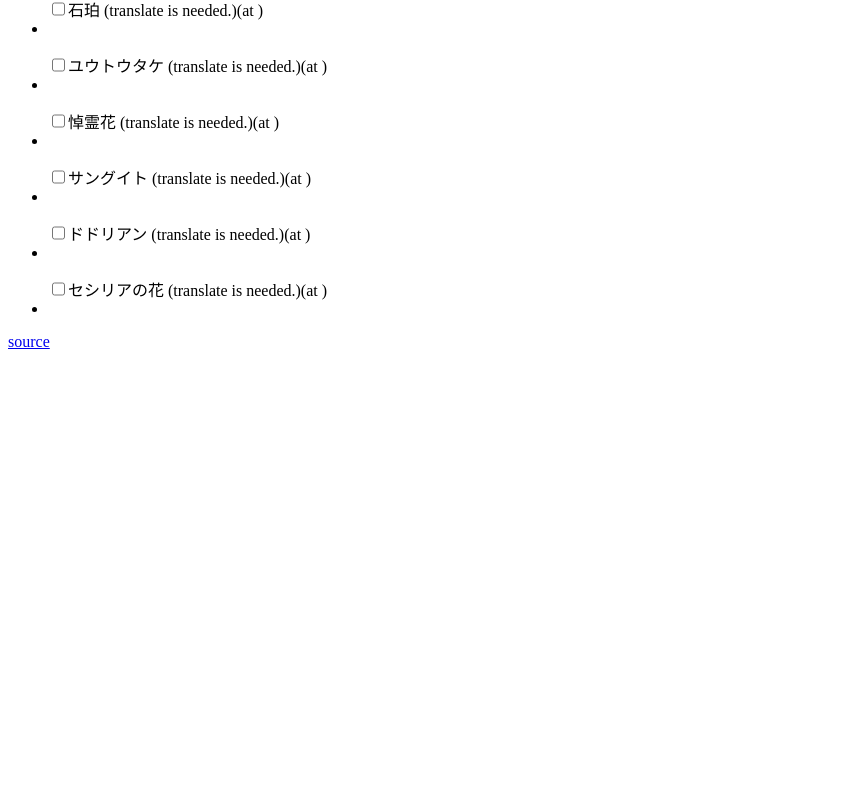
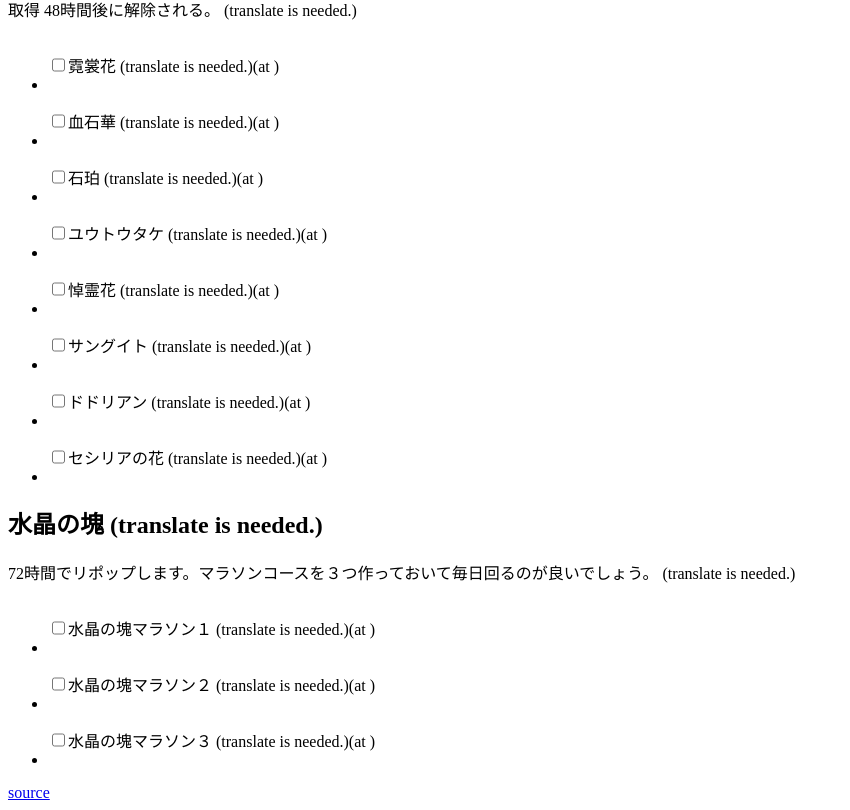
Before and after one commit to sadnessOjisan/genshin-todo-list, a Next.js app: page /en in a window 1280 px wide. Shown: the part 886-1696 px from the top of the page, without its empty margins (0-850 px from the left). Before the commit the page ends 1245 px from the top, so only its background shows below. Built offline with nearby package versions, Linux system fonts and the light colour scheme.

Commit message:
chore: add crystal chunks

```diff
--- a/src/client/todos.tsx
+++ b/src/client/todos.tsx
@@ -79,7 +79,6 @@ export const Todos: FC<Props> = ({ lang }) => {
   const handleChangeCheckbox = (e: ChangeEvent<HTMLInputElement>) => {
     const myStorage = new LocalStorabeWrapper(window.localStorage);
     const checked = e.target.checked;
-    console.log("checked", checked);
     const value = e.target.value;
     if (!isTodo(value)) {
       throw new Error("input value is not valid.");
@@ -107,12 +106,20 @@ export const Todos: FC<Props> = ({ lang }) => {
     return getTodoByCategoryKey("local_specialties", state, lang);
   }, [lang, state]);
 
+  const cristalChunks = useMemo(() => {
+    return getTodoByCategoryKey("CRYSTAL_CHUNK", state, lang);
+  }, [lang, state]);
+
   return (
     <div>
       <EachCategoryTodos todos={daily} handleOnChange={handleChangeCheckbox} />
       <EachCategoryTodos todos={weekly} handleOnChange={handleChangeCheckbox} />
       <EachCategoryTodos
         todos={specialities}
+        handleOnChange={handleChangeCheckbox}
+      />
+      <EachCategoryTodos
+        todos={cristalChunks}
         handleOnChange={handleChangeCheckbox}
       />
     </div>
--- a/src/data/i18n.ts
+++ b/src/data/i18n.ts
@@ -1,5 +1,5 @@
 import type { Lang } from "../type/lang";
-import { type TODO_KEY } from "./todo-data";
+import { CATEGORY_KEY, type TODO_KEY } from "./todo-data";
 
 export type VocabularyKey =
   | "PAGE_TITLE"
@@ -15,6 +15,11 @@ export type VocabularyKey =
   | `${Extract<TODO_KEY, "WEEKLY_BOSS_1">}_NAME`
   | `${Extract<TODO_KEY, "WEEKLY_BOSS_2">}_NAME`
   | `${Extract<TODO_KEY, "WEEKLY_BOSS_3">}_NAME`
+  | `${Extract<CATEGORY_KEY, "CRYSTAL_CHUNK">}_CATEGORY_NAME`
+  | `${Extract<CATEGORY_KEY, "CRYSTAL_CHUNK">}_CATEGORY_DESCRIPTION`
+  | "ARTIFACT_MARATHON_1"
+  | "ARTIFACT_MARATHON_2"
+  | "ARTIFACT_MARATHON_3"
   | "LOCAL_SPECIALITIES_CATEGORY_NAME"
   | "LOCAL_SPECIALITIES_CATEGORY_DESCRIPTION"
   | "SILK_FLOWER"
@@ -24,7 +29,10 @@ export type VocabularyKey =
   | "MOURNING_FLOWER"
   | "TRISHIRAITE"
   | "CALLA_LILY"
-  | "CECILIA";
+  | "CECILIA"
+  | "CRYSTAL_CHUNK_1"
+  | "CRYSTAL_CHUNK_2"
+  | "CRYSTAL_CHUNK_3";
 
 type Vocabulary = { [x in VocabularyKey]: string };
 
@@ -45,6 +53,9 @@ export const jaVocaburary: Required<Vocabulary> = {
     "TODO完了時点の次の月曜日の AM5:00 に解除される。",
   LOCAL_SPECIALITIES_CATEGORY_NAME: "特産品",
   LOCAL_SPECIALITIES_CATEGORY_DESCRIPTION: "取得 48時間後に解除される。",
+  CRYSTAL_CHUNK_CATEGORY_NAME: "水晶の塊",
+  CRYSTAL_CHUNK_CATEGORY_DESCRIPTION:
+    "72時間でリポップします。マラソンコースを３つ作っておいて毎日回るのが良いでしょう。",
   DAILY_MISSION_1_NAME: "デイリーミッション１",
   DAILY_MISSION_2_NAME: "デイリーミッション２",
   DAILY_MISSION_3_NAME: "デイリーミッション３",
@@ -52,6 +63,9 @@ export const jaVocaburary: Required<Vocabulary> = {
   WEEKLY_BOSS_1_NAME: "週時ボス(1)",
   WEEKLY_BOSS_2_NAME: "週時ボス(2)",
   WEEKLY_BOSS_3_NAME: "週時ボス(3)",
+  ARTIFACT_MARATHON_1: "聖遺物マラソン１",
+  ARTIFACT_MARATHON_2: "聖遺物マラソン２",
+  ARTIFACT_MARATHON_3: "聖遺物マラソン３",
   SILK_FLOWER: "霓裳花",
   COR_LAPIS: "石珀",
   DENDROBIUM: "血石華",
@@ -60,6 +74,9 @@ export const jaVocaburary: Required<Vocabulary> = {
   TRISHIRAITE: "サングイト",
   CALLA_LILY: "ドドリアン",
   CECILIA: "セシリアの花",
+  CRYSTAL_CHUNK_1: "水晶の塊マラソン１",
+  CRYSTAL_CHUNK_2: "水晶の塊マラソン２",
+  CRYSTAL_CHUNK_3: "水晶の塊マラソン３",
 };
 
 export const enVocaburary: VocabularyByLang["en"] = {
--- a/src/data/todo-data.ts
+++ b/src/data/todo-data.ts
@@ -11,6 +11,9 @@ export type TODO_KEY =
   | "WEEKLY_BOSS_1"
   | "WEEKLY_BOSS_2"
   | "WEEKLY_BOSS_3"
+  | "ARTIFACT_MARATHON_1"
+  | "ARTIFACT_MARATHON_2"
+  | "ARTIFACT_MARATHON_3"
   | "SILK_FLOWER"
   | "COR_LAPIS"
   | "DENDROBIUM"
@@ -18,7 +21,10 @@ export type TODO_KEY =
   | "MOURNING_FLOWER"
   | "TRISHIRAITE"
   | "CALLA_LILY"
-  | "CECILIA";
+  | "CECILIA"
+  | "CRYSTAL_CHUNK_1"
+  | "CRYSTAL_CHUNK_2"
+  | "CRYSTAL_CHUNK_3";
 
 export const TODO_KEYS = allElements<TODO_KEY>()([
   "DAILY_MISSION_1",
@@ -28,6 +34,9 @@ export const TODO_KEYS = allElements<TODO_KEY>()([
   "WEEKLY_BOSS_1",
   "WEEKLY_BOSS_2",
   "WEEKLY_BOSS_3",
+  "ARTIFACT_MARATHON_1",
+  "ARTIFACT_MARATHON_2",
+  "ARTIFACT_MARATHON_3",
   "SILK_FLOWER",
   "COR_LAPIS",
   "DENDROBIUM",
@@ -36,12 +45,16 @@ export const TODO_KEYS = allElements<TODO_KEY>()([
   "TRISHIRAITE",
   "CALLA_LILY",
   "CECILIA",
+  "CRYSTAL_CHUNK_1",
+  "CRYSTAL_CHUNK_2",
+  "CRYSTAL_CHUNK_3",
 ]);
 
 export type CATEGORY_KEY =
   | "daily_mission"
   | "weekly_mission"
-  | "local_specialties"; // 特産品
+  | "local_specialties" // 特産品
+  | "CRYSTAL_CHUNK"; // 水晶の塊
 
 interface Logic {
   descriptipon: (lang: Lang) => string;
@@ -116,8 +129,17 @@ export class FreeCheckLogic {
     return now > repopDate;
   }
 
+  private static passed72H(lastUpdated: Date, now: Date) {
+    const repopDate = add(lastUpdated, { hours: 72 });
+    return now > repopDate;
+  }
+
   static canFreeSpecialities(lastUpdated: Date, now: Date) {
     return FreeCheckLogic.passed48H(lastUpdated, now);
+  }
+
+  static canFreeCrystalChunk(lastUpdated: Date, now: Date) {
+    return FreeCheckLogic.passed72H(lastUpdated, now);
   }
 }
 
@@ -130,7 +152,7 @@ const translateByLangAndKey = (lang: Lang, categoryKey: VocabularyKey) => {
   return vocav;
 };
 
-export const dailyMissionLogic = {
+export const dailyMissionLogic: Cateogory = {
   key: "daily_mission" as const,
   name: (lang: Lang): string =>
     translateByLangAndKey(lang, "DAILY_CATEGORY_NAME"),
@@ -141,7 +163,7 @@ export const dailyMissionLogic = {
   },
 };
 
-const weeklyMissionLogic = {
+const weeklyMissionLogic: Cateogory = {
   key: "weekly_mission" as const,
   name: (lang: Lang): string =>
     translateByLangAndKey(lang, "WEEKLY_CATEGORY_NAME"),
@@ -152,7 +174,7 @@ const weeklyMissionLogic = {
   },
 };
 
-const localSpecialitiesLogic = {
+const localSpecialitiesLogic: Cateogory = {
   key: "local_specialties" as const,
   name: (lang: Lang): string =>
     translateByLangAndKey(lang, "LOCAL_SPECIALITIES_CATEGORY_NAME"),
@@ -163,10 +185,22 @@ const localSpecialitiesLogic = {
   },
 };
 
+const cristalChunkLogic: Cateogory = {
+  key: "CRYSTAL_CHUNK",
+  name: (lang: Lang): string =>
+    translateByLangAndKey(lang, "CRYSTAL_CHUNK_CATEGORY_NAME"),
+  logic: {
+    descriptipon: (lang: Lang): string =>
+      translateByLangAndKey(lang, "CRYSTAL_CHUNK_CATEGORY_DESCRIPTION"),
+    func: FreeCheckLogic.canFreeCrystalChunk,
+  },
+};
+
 export const categories: { [x in CATEGORY_KEY]: Cateogory } = {
   daily_mission: dailyMissionLogic,
   weekly_mission: weeklyMissionLogic,
   local_specialties: localSpecialitiesLogic,
+  CRYSTAL_CHUNK: cristalChunkLogic,
 };
 
 export const TODO_DATA: Record<TODO_KEY, TODO_VALUE> = {
@@ -210,6 +244,18 @@ export const TODO_DATA: Record<TODO_KEY, TODO_VALUE> = {
     category: categories.weekly_mission,
     name: (lang) => translateByLangAndKey(lang, "WEEKLY_BOSS_3_NAME"),
   },
+  ARTIFACT_MARATHON_1: {
+    category: categories.daily_mission,
+    name: (lang) => translateByLangAndKey(lang, "ARTIFACT_MARATHON_1"),
+  },
+  ARTIFACT_MARATHON_2: {
+    category: categories.daily_mission,
+    name: (lang) => translateByLangAndKey(lang, "ARTIFACT_MARATHON_2"),
+  },
+  ARTIFACT_MARATHON_3: {
+    category: categories.daily_mission,
+    name: (lang) => translateByLangAndKey(lang, "ARTIFACT_MARATHON_3"),
+  },
   SILK_FLOWER: {
     category: categories.local_specialties,
     name: (lang) => translateByLangAndKey(lang, "SILK_FLOWER"),
@@ -242,4 +288,16 @@ export const TODO_DATA: Record<TODO_KEY, TODO_VALUE> = {
     category: categories.local_specialties,
     name: (lang) => translateByLangAndKey(lang, "CECILIA"),
   },
+  CRYSTAL_CHUNK_1: {
+    category: categories.CRYSTAL_CHUNK,
+    name: (lang) => translateByLangAndKey(lang, "CRYSTAL_CHUNK_1"),
+  },
+  CRYSTAL_CHUNK_2: {
+    category: categories.CRYSTAL_CHUNK,
+    name: (lang) => translateByLangAndKey(lang, "CRYSTAL_CHUNK_2"),
+  },
+  CRYSTAL_CHUNK_3: {
+    category: categories.CRYSTAL_CHUNK,
+    name: (lang) => translateByLangAndKey(lang, "CRYSTAL_CHUNK_3"),
+  },
 };
--- a/src/service/check-expire.ts
+++ b/src/service/check-expire.ts
@@ -11,6 +11,9 @@ export const createInitialState = (): ExpireDateState => ({
   WEEKLY_BOSS_1: null,
   WEEKLY_BOSS_2: null,
   WEEKLY_BOSS_3: null,
+  ARTIFACT_MARATHON_1: null,
+  ARTIFACT_MARATHON_2: null,
+  ARTIFACT_MARATHON_3: null,
   SILK_FLOWER: null,
   COR_LAPIS: null,
   DENDROBIUM: null,
@@ -19,6 +22,9 @@ export const createInitialState = (): ExpireDateState => ({
   TRISHIRAITE: null,
   CALLA_LILY: null,
   CECILIA: null,
+  CRYSTAL_CHUNK_1: null,
+  CRYSTAL_CHUNK_2: null,
+  CRYSTAL_CHUNK_3: null,
 });
 
 export const getAllTodosExpireDates = (storage: LocalStorabeWrapper) => {
```
